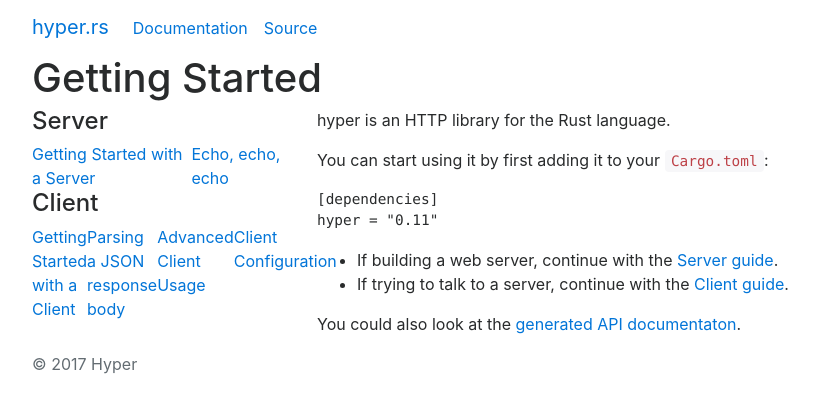
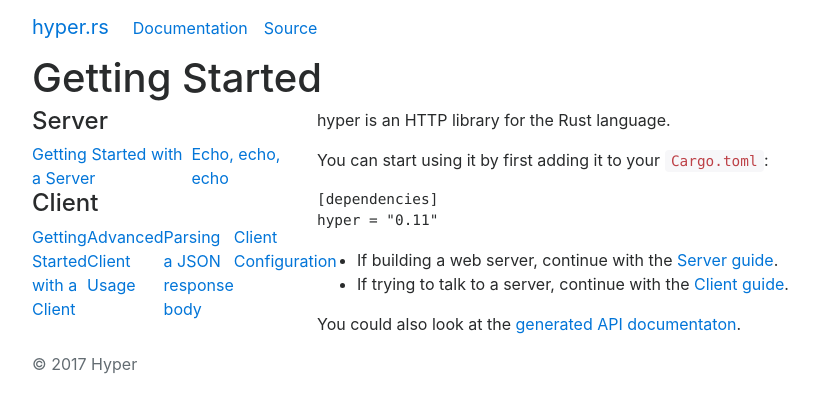
Before and after one commit to hyperium/hyperium.github.io, a Jekyll site: the page built from _guides/index.md, in a window 1280 px wide. Shown: the top 413 px of the page, without its empty margins (53-872 px from the left). Built offline with Jekyll 4.4.1, drawn with Linux system fonts in a browser that asks for light colours; part of the change alters nothing that is shown.

```diff
--- a/_data/guides.yml
+++ b/_data/guides.yml
@@ -14,6 +14,6 @@
   path: "/client"
   guides:
   - basic
+  - advanced
   - json
-  - advanced
   - configuration
```
